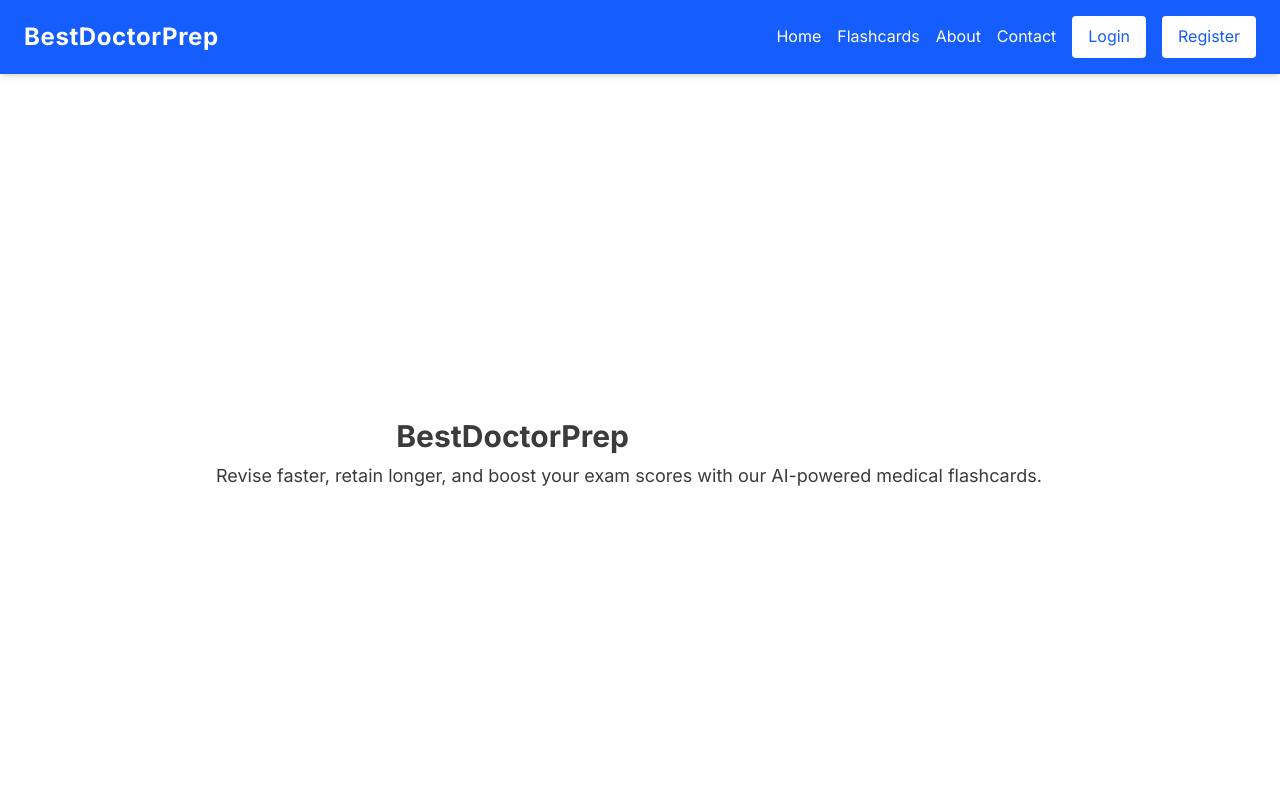
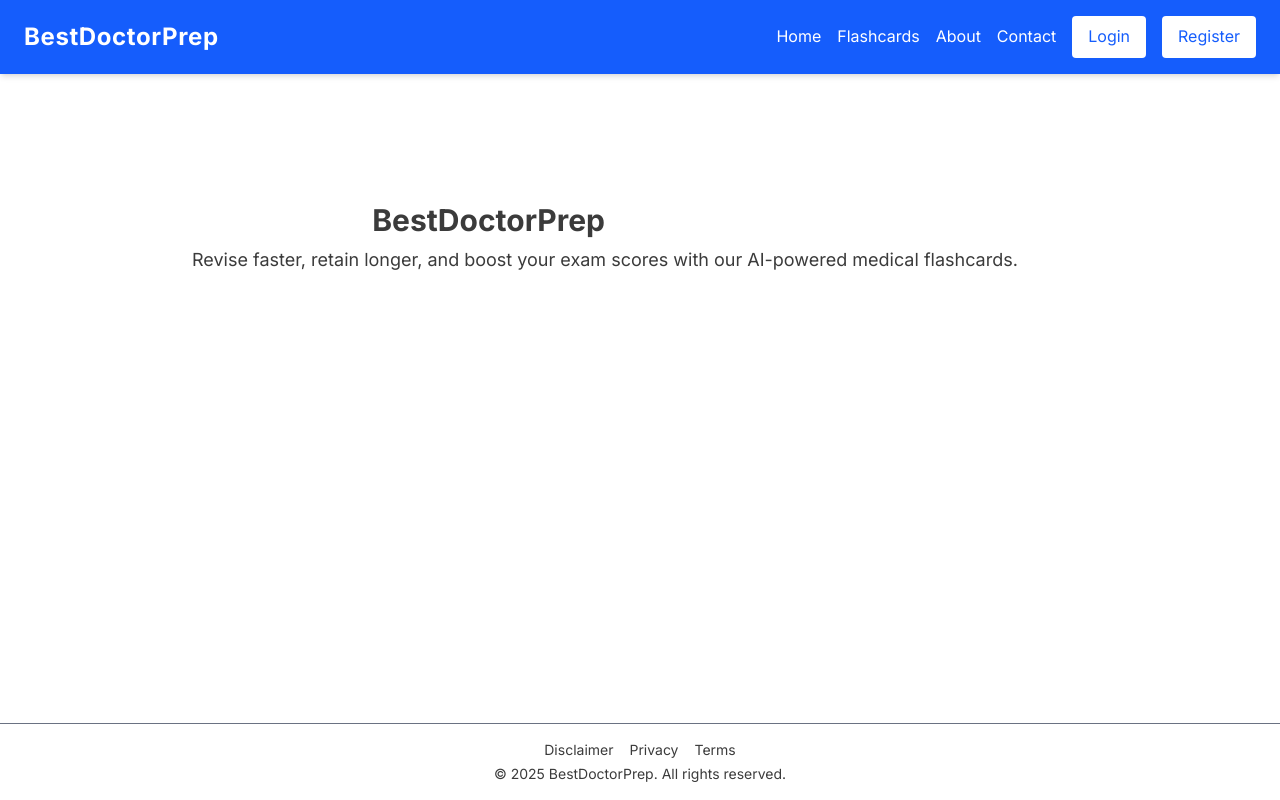
Before and after one commit to drnagendar/bestdoctorprep, a Next.js app: page / in a window 1280 px wide. Shown: the top 800 px of the page. Built offline with nearby package versions, Linux system fonts and the light colour scheme; no server answers.

Commit message:
Fix: Align homepage welcome section with global layout

```diff
--- a/app/page.tsx
+++ b/app/page.tsx
@@ -1,7 +1,7 @@
 export default function HomePage() {
   return (
-    <section className="min-h-screen flex justify-center items-center">
-      <div className="max-w-4xl w-full px-6 text-left -translate-y-10">
+    <section className="pt-20 px-6">
+      <div className="max-w-4xl mx-auto w-full text-left">
         <h2 className="text-3xl font-semibold mb-4">
           Welcome to <span className="text-blue-600">BestDoctorPrep</span>
         </h2>
```
